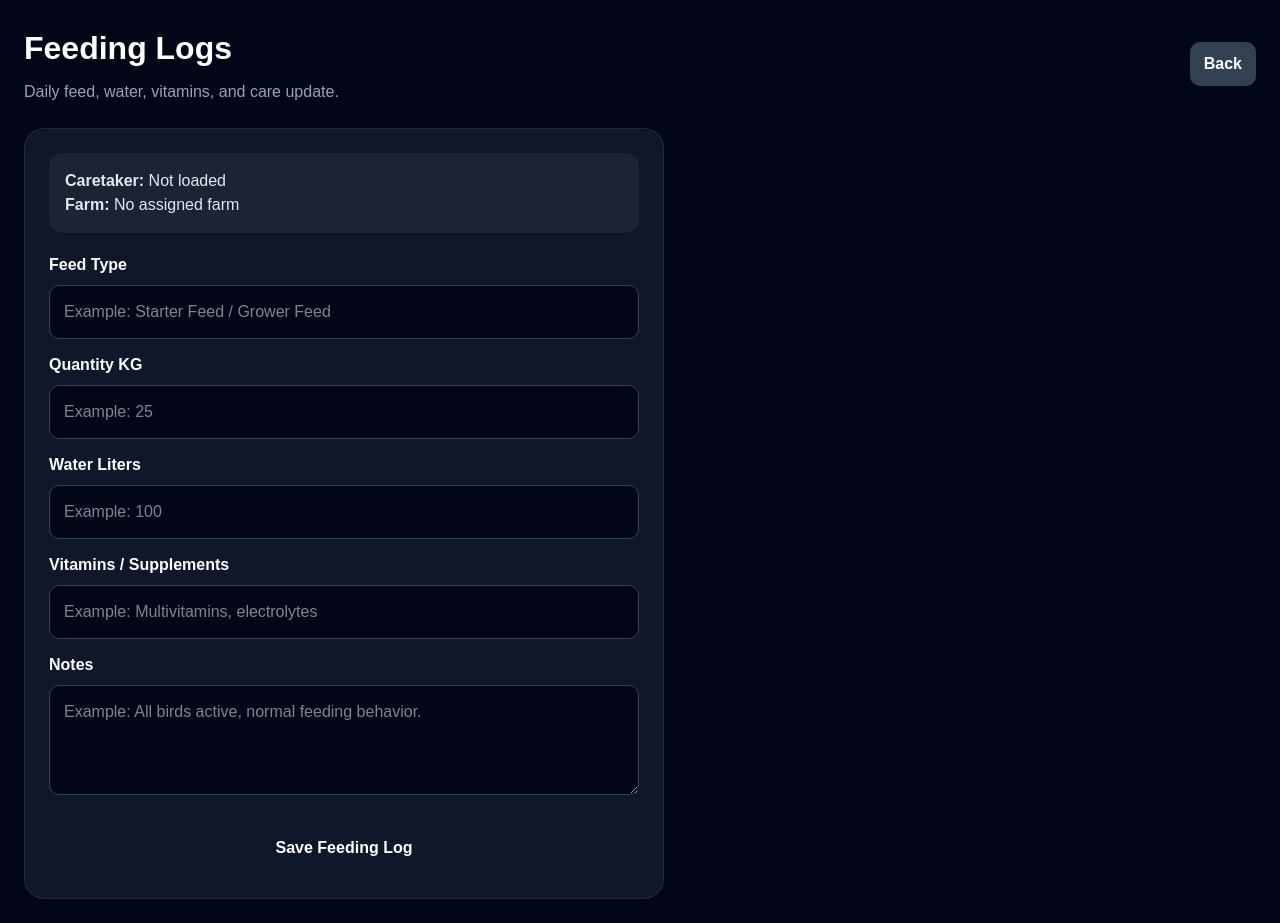
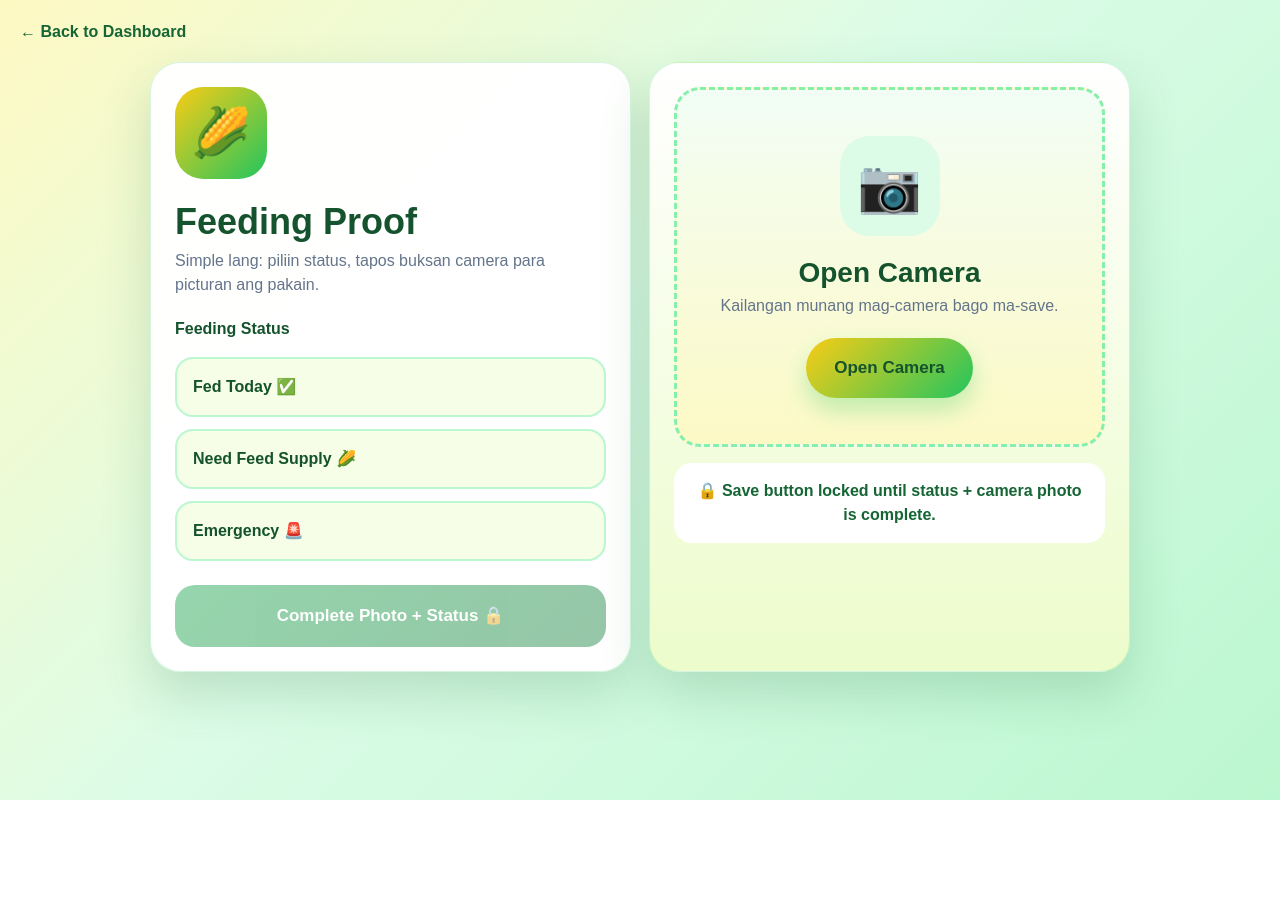
Before and after one commit to tinaleung74-blip/farmconnect-live, a Next.js app: page /caretaker/feeding in a window 1280 px wide. After the commit the page ends 800 px from the top, so only its background shows below. Built offline with nearby package versions, Linux system fonts and the light colour scheme.

Commit message:
Improve caretaker feeding camera proof flow

```diff
--- a/app/caretaker/feeding/page.tsx
+++ b/app/caretaker/feeding/page.tsx
@@ -1,229 +1,324 @@
 "use client";
 
+import { useState } from "react";
 import Link from "next/link";
-import { useEffect, useState } from "react";
-import type { CSSProperties } from "react";
-import { supabase } from "@/lib/supabase";
 
-type Caretaker = {
-  id: string;
-  full_name: string;
-  assigned_farm?: string | null;
-};
+export default function FeedingPage() {
+  const [status, setStatus] = useState("");
+  const [photoName, setPhotoName] = useState("");
+  const [saved, setSaved] = useState(false);
 
-export default function CaretakerFeedingPage() {
-  const [caretaker, setCaretaker] = useState<Caretaker | null>(null);
-  const [feedType, setFeedType] = useState("");
-  const [quantityKg, setQuantityKg] = useState("");
-  const [waterLiters, setWaterLiters] = useState("");
-  const [vitamins, setVitamins] = useState("");
-  const [notes, setNotes] = useState("");
-  const [saving, setSaving] = useState(false);
+  const isComplete = status !== "" && photoName !== "";
 
-  useEffect(() => {
-    const saved = localStorage.getItem("farmconnect_caretaker");
+  function submitUpdate(e: React.FormEvent) {
+    e.preventDefault();
 
-    if (saved) {
-      setCaretaker(JSON.parse(saved));
-    }
-  }, []);
+    if (!isComplete) return;
 
-  async function saveFeedingLog() {
-    if (!caretaker) {
-      alert("Please login again.");
-      return;
-    }
+    const record = {
+      type: "feeding",
+      status,
+      photoName,
+      date: new Date().toISOString(),
+    };
 
-    if (!feedType || !quantityKg) {
-      alert("Please enter feed type and quantity.");
-      return;
-    }
+    const existing = JSON.parse(
+      localStorage.getItem("caretaker_updates") || "[]"
+    );
 
-    setSaving(true);
+    localStorage.setItem(
+      "caretaker_updates",
+      JSON.stringify([record, ...existing])
+    );
 
-    const { error } = await supabase.from("feeding_logs").insert({
-      caretaker_id: caretaker.id,
-      feed_type: feedType,
-      quantity_kg: Number(quantityKg),
-      water_liters: Number(waterLiters || 0),
-      vitamins,
-      notes,
-    });
-
-    setSaving(false);
-
-    if (error) {
-      alert("Failed to save feeding log.");
-      console.error(error);
-      return;
-    }
-
-    alert("Feeding log saved successfully.");
-
-    setFeedType("");
-    setQuantityKg("");
-    setWaterLiters("");
-    setVitamins("");
-    setNotes("");
+    setSaved(true);
+    setStatus("");
+    setPhotoName("");
   }
 
   return (
     <main style={page}>
-      <div style={topBar}>
-        <div>
-          <h1 style={title}>Feeding Logs</h1>
+      <Link href="/caretaker/dashboard" style={back}>
+        ← Back to Dashboard
+      </Link>
+
+      <div style={layout}>
+        <section style={leftCard}>
+          <div style={heroIcon}>🌽</div>
+          <h1 style={title}>Feeding Proof</h1>
           <p style={subtitle}>
-            Daily feed, water, vitamins, and care update.
+            Simple lang: piliin status, tapos buksan camera para picturan ang pakain.
           </p>
-        </div>
 
-        <Link href="/caretaker/dashboard" style={backButton}>
-          Back
-        </Link>
+          <form onSubmit={submitUpdate} style={form}>
+            <label style={label}>Feeding Status</label>
+
+            <div style={statusGrid}>
+              {["Fed Today ✅", "Need Feed Supply 🌽", "Emergency 🚨"].map(
+                (item) => (
+                  <button
+                    key={item}
+                    type="button"
+                    onClick={() => setStatus(item)}
+                    style={{
+                      ...statusBtn,
+                      ...(status === item ? activeStatusBtn : {}),
+                    }}
+                  >
+                    {item}
+                  </button>
+                )
+              )}
+            </div>
+
+            <button
+              type="submit"
+              disabled={!isComplete}
+              style={{
+                ...saveButton,
+                opacity: isComplete ? 1 : 0.45,
+                cursor: isComplete ? "pointer" : "not-allowed",
+              }}
+            >
+              {isComplete ? "Save Feeding Proof ✅" : "Complete Photo + Status 🔒"}
+            </button>
+
+            {saved && (
+              <div style={success}>
+                ✅ Saved! Feeding proof sent to admin record.
+              </div>
+            )}
+          </form>
+        </section>
+
+        <section style={rightCard}>
+          <div style={cameraBox}>
+            <div style={cameraIcon}>{photoName ? "✅" : "📷"}</div>
+
+            <h2 style={photoTitle}>
+              {photoName ? "Photo Captured" : "Open Camera"}
+            </h2>
+
+            <p style={photoText}>
+              {photoName
+                ? "Ready na. Pwede mo nang i-save."
+                : "Kailangan munang mag-camera bago ma-save."}
+            </p>
+
+            <label style={cameraButton}>
+              Open Camera
+              <input
+                type="file"
+                accept="image/*"
+                capture="environment"
+                required
+                onChange={(e) =>
+                  setPhotoName(e.target.files?.[0]?.name || "")
+                }
+                style={{ display: "none" }}
+              />
+            </label>
+
+            {photoName && <div style={photoNameBox}>📸 {photoName}</div>}
+          </div>
+
+          <div style={lockBox}>
+            {!isComplete ? (
+              <>🔒 Save button locked until status + camera photo is complete.</>
+            ) : (
+              <>✅ Complete. Ready to save feeding update.</>
+            )}
+          </div>
+        </section>
       </div>
-
-      <section style={card}>
-        <div style={infoBox}>
-          <strong>Caretaker:</strong>{" "}
-          {caretaker?.full_name || "Not loaded"}
-          <br />
-          <strong>Farm:</strong>{" "}
-          {caretaker?.assigned_farm || "No assigned farm"}
-        </div>
-
-        <label style={label}>Feed Type</label>
-        <input
-          style={input}
-          placeholder="Example: Starter Feed / Grower Feed"
-          value={feedType}
-          onChange={(e) => setFeedType(e.target.value)}
-        />
-
-        <label style={label}>Quantity KG</label>
-        <input
-          style={input}
-          type="number"
-          placeholder="Example: 25"
-          value={quantityKg}
-          onChange={(e) => setQuantityKg(e.target.value)}
-        />
-
-        <label style={label}>Water Liters</label>
-        <input
-          style={input}
-          type="number"
-          placeholder="Example: 100"
-          value={waterLiters}
-          onChange={(e) => setWaterLiters(e.target.value)}
-        />
-
-        <label style={label}>Vitamins / Supplements</label>
-        <input
-          style={input}
-          placeholder="Example: Multivitamins, electrolytes"
-          value={vitamins}
-          onChange={(e) => setVitamins(e.target.value)}
-        />
-
-        <label style={label}>Notes</label>
-        <textarea
-          style={textarea}
-          placeholder="Example: All birds active, normal feeding behavior."
-          value={notes}
-          onChange={(e) => setNotes(e.target.value)}
-        />
-
-        <button style={button} onClick={saveFeedingLog} disabled={saving}>
-          {saving ? "Saving..." : "Save Feeding Log"}
-        </button>
-      </section>
     </main>
   );
 }
 
-const page: CSSProperties = {
+const page: React.CSSProperties = {
   minHeight: "100vh",
-  background: "#020617",
-  color: "white",
-  padding: 24,
+  background:
+    "linear-gradient(135deg, #fef9c3 0%, #dcfce7 45%, #bbf7d0 100%)",
+  padding: 20,
+  fontFamily: "Arial, sans-serif",
 };
 
-const topBar: CSSProperties = {
-  display: "flex",
-  justifyContent: "space-between",
-  alignItems: "center",
-  gap: 16,
-  marginBottom: 24,
+const back: React.CSSProperties = {
+  display: "inline-block",
+  marginBottom: 18,
+  color: "#166534",
+  fontWeight: 900,
+  textDecoration: "none",
 };
 
-const title: CSSProperties = {
-  fontSize: 32,
-  fontWeight: 800,
+const layout: React.CSSProperties = {
+  maxWidth: 980,
+  margin: "0 auto",
+  display: "grid",
+  gridTemplateColumns: "repeat(auto-fit, minmax(300px, 1fr))",
+  gap: 18,
+};
+
+const leftCard: React.CSSProperties = {
+  background: "rgba(255,255,255,0.96)",
+  borderRadius: 30,
+  padding: 24,
+  boxShadow: "0 22px 50px rgba(22,101,52,0.18)",
+  border: "1px solid rgba(34,197,94,0.18)",
+};
+
+const rightCard: React.CSSProperties = {
+  background: "linear-gradient(180deg, #ffffff, #ecfccb)",
+  borderRadius: 30,
+  padding: 24,
+  boxShadow: "0 22px 50px rgba(22,101,52,0.18)",
+  border: "1px solid rgba(34,197,94,0.18)",
+};
+
+const heroIcon: React.CSSProperties = {
+  width: 92,
+  height: 92,
+  borderRadius: 28,
+  background: "linear-gradient(135deg, #facc15, #22c55e)",
+  display: "flex",
+  alignItems: "center",
+  justifyContent: "center",
+  fontSize: 48,
+  marginBottom: 16,
+};
+
+const title: React.CSSProperties = {
+  fontSize: 36,
+  margin: 0,
+  fontWeight: 900,
+  color: "#14532d",
+};
+
+const subtitle: React.CSSProperties = {
+  color: "#64748b",
+  fontSize: 16,
+  marginBottom: 20,
+};
+
+const form: React.CSSProperties = {
+  display: "grid",
+  gap: 16,
+};
+
+const label: React.CSSProperties = {
+  fontWeight: 900,
+  color: "#14532d",
+};
+
+const statusGrid: React.CSSProperties = {
+  display: "grid",
+  gap: 12,
+};
+
+const statusBtn: React.CSSProperties = {
+  padding: 16,
+  borderRadius: 18,
+  border: "2px solid #bbf7d0",
+  background: "#f7fee7",
+  color: "#14532d",
+  fontWeight: 900,
+  fontSize: 16,
+  textAlign: "left",
+  cursor: "pointer",
+};
+
+const activeStatusBtn: React.CSSProperties = {
+  background: "#22c55e",
+  color: "white",
+  border: "2px solid #16a34a",
+  boxShadow: "0 10px 20px rgba(34,197,94,0.28)",
+};
+
+const saveButton: React.CSSProperties = {
+  marginTop: 8,
+  padding: 18,
+  borderRadius: 20,
+  border: "none",
+  background: "linear-gradient(135deg, #16a34a, #15803d)",
+  color: "white",
+  fontSize: 17,
+  fontWeight: 900,
+};
+
+const cameraBox: React.CSSProperties = {
+  minHeight: 360,
+  borderRadius: 26,
+  border: "3px dashed #86efac",
+  background:
+    "linear-gradient(180deg, rgba(240,253,244,0.9), rgba(254,249,195,0.9))",
+  display: "flex",
+  flexDirection: "column",
+  alignItems: "center",
+  justifyContent: "center",
+  textAlign: "center",
+  padding: 22,
+};
+
+const cameraIcon: React.CSSProperties = {
+  width: 100,
+  height: 100,
+  borderRadius: 30,
+  background: "#dcfce7",
+  display: "flex",
+  alignItems: "center",
+  justifyContent: "center",
+  fontSize: 52,
+  marginBottom: 16,
+};
+
+const photoTitle: React.CSSProperties = {
+  color: "#14532d",
+  fontSize: 28,
+  fontWeight: 900,
   margin: 0,
 };
 
-const subtitle: CSSProperties = {
-  color: "#94a3b8",
-  marginTop: 8,
+const photoText: React.CSSProperties = {
+  color: "#64748b",
+  marginBottom: 20,
 };
 
-const backButton: CSSProperties = {
-  color: "white",
-  textDecoration: "none",
-  background: "#334155",
-  padding: "10px 14px",
-  borderRadius: 10,
-  fontWeight: 700,
+const cameraButton: React.CSSProperties = {
+  padding: "17px 28px",
+  borderRadius: 999,
+  background: "linear-gradient(135deg, #facc15, #22c55e)",
+  color: "#14532d",
+  fontWeight: 900,
+  fontSize: 17,
+  cursor: "pointer",
+  boxShadow: "0 12px 24px rgba(34,197,94,0.28)",
 };
 
-const card: CSSProperties = {
-  maxWidth: 640,
-  background: "#0f172a",
-  border: "1px solid rgba(255,255,255,0.08)",
-  borderRadius: 20,
-  padding: 24,
+const photoNameBox: React.CSSProperties = {
+  marginTop: 16,
+  padding: 12,
+  borderRadius: 14,
+  background: "white",
+  color: "#166534",
+  fontWeight: 800,
+  maxWidth: "100%",
+  wordBreak: "break-word",
 };
 
-const infoBox: CSSProperties = {
-  background: "rgba(255,255,255,0.05)",
-  borderRadius: 14,
+const lockBox: React.CSSProperties = {
+  marginTop: 16,
   padding: 16,
-  marginBottom: 20,
-  color: "#e5e7eb",
+  borderRadius: 18,
+  background: "#ffffff",
+  color: "#166534",
+  fontWeight: 900,
+  textAlign: "center",
 };
 
-const label: CSSProperties = {
-  display: "block",
-  marginBottom: 8,
-  marginTop: 14,
-  fontWeight: 700,
+const success: React.CSSProperties = {
+  background: "#dcfce7",
+  color: "#166534",
+  padding: 14,
+  borderRadius: 16,
+  fontWeight: 900,
 };
-
-const input: CSSProperties = {
-  width: "100%",
-  padding: 14,
-  borderRadius: 10,
-  border: "1px solid #334155",
-  background: "#020617",
-  color: "white",
-};
-
-const textarea: CSSProperties = {
-  width: "100%",
-  minHeight: 110,
-  padding: 14,
-  borderRadius: 10,
-  border: "1px solid #334155",
-  background: "#020617",
-  color: "white",
-};
-
-const button: CSSProperties = {
-  width: "100%",
-  marginTop: 20,
-  padding: 14,
-  borderRadius: 10,
-  border: "none",
-  fontWeight: 800,
-  cursor: "pointer",
-};
```
